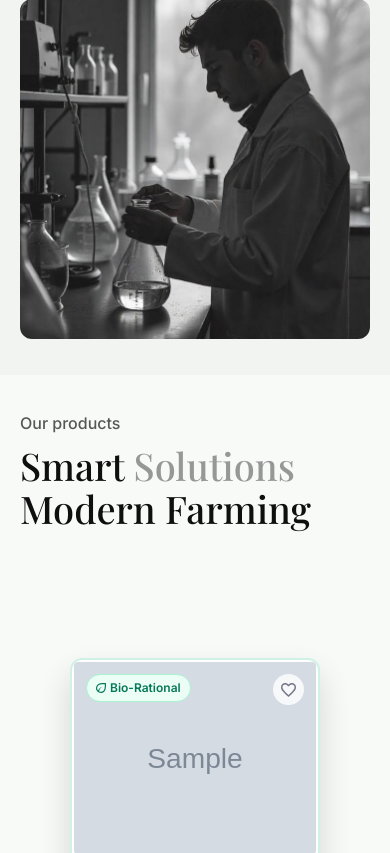
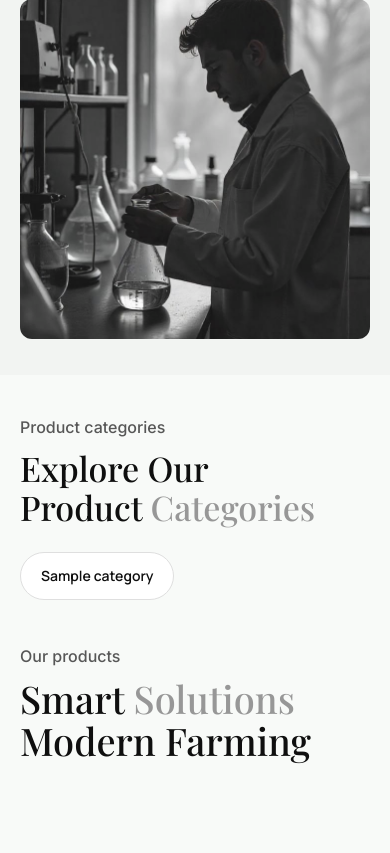
Before and after one commit to Desinftec-Solutions/Nexchemical, a Django app: page /en/ in a window 390 px wide. Shown: the part 2982-3835 px from the top of the page. Run offline with Django 5.2, Linux system fonts and the light colour scheme; tables that the repository leaves empty hold one stand-in row (values such as "Sample post"); grey boxes marked "Sample" are stand-in pictures.

Commit message:
homepage: add a categories strip after the Services section
New section between Services and Products showing every catalogue
Category as a pill link into the catalog, pre-filtered by that
category (?category=<slug>, same param the catalog filter sidebar
already reads).

Follows the existing homepage conventions rather than inventing new
ones:
- Reuses the shared .section-head label/title pattern every other
  section uses.
- Section side padding uses var(--page-pad), so it inherits the
  existing 72px/40px/20px responsive scale for free.
- flex-wrap for the chip row (appropriate here since chip width
  varies with category name length, unlike the fixed-size grids
  elsewhere in the file).
- Mobile density tweak added into the single consolidated
  'RESPONSIVE' @media (max-width: 768px) block alongside the other
  homepage sections' overrides, rather than a new standalone query.

core.views.home now also passes catalogue.services.list_categories()
into the template context; the section is wrapped in {% if categories
%} (same guard style as the existing partners strip) so it disappears
cleanly with zero categories.

Verified locally (Python 3.12, matching CI): manage.py check, the
missing-migrations check, and the test suite all pass; ruff/black
clean on the one Python file touched (views.py); rendered the
homepage end-to-end with seeded categories and confirmed the chips
render with correct names/links and sit between Services and Products
in the DOM.

Co-Authored-By: Claude Sonnet 5 <noreply@anthropic.com>
Claude-Session: https://claude.ai/code/session_016vQrGpGhSdUUizPmgb64cS

```diff
--- a/nexchemicalBack/apps/core/templates/core/home.html
+++ b/nexchemicalBack/apps/core/templates/core/home.html
@@ -129,6 +129,21 @@
     </div>
   </section>
 
+  <!-- ============ CATEGORIES ============ -->
+  {% if categories %}
+    <section class="categories">
+      <div class="section-head categories__head">
+        <p class="section-head__label">{% trans "Product categories" %}</p>
+        <h2 class="section-head__title">{% blocktrans %}Explore Our<br>Product <span class="muted">Categories</span>{% endblocktrans %}</h2>
+      </div>
+      <div class="categories__strip">
+        {% for category in categories %}
+          <a class="category-chip" href="{% url 'catalogue:product_list' %}?category={{ category.slug }}">{{ category.name }}</a>
+        {% endfor %}
+      </div>
+    </section>
+  {% endif %}
+
   <!-- ============ PRODUCTS ============ -->
   <section class="products">
     <div class="section-head products__head">
--- a/nexchemicalBack/apps/core/views.py
+++ b/nexchemicalBack/apps/core/views.py
@@ -1,4 +1,4 @@
-from catalogue.services import list_active_products
+from catalogue.services import list_active_products, list_categories
 from django.shortcuts import render
 
 from . import services
@@ -9,6 +9,7 @@ def home(request):
         "featured_products": list_active_products()[:6],
         "partners": services.list_partners(),
         "partner_repeat": range(8),
+        "categories": list_categories(),
     }
     return render(request, "core/home.html", context)
 
--- a/nexchemicalBack/static/css/style.css
+++ b/nexchemicalBack/static/css/style.css
@@ -369,6 +369,45 @@ button { border: 0; background: none; padding: 0; cursor: pointer; font: inherit
 }
 
 /* ============================================================
+   CATEGORIES STRIP
+   ============================================================ */
+
+.categories {
+  max-width: 1440px;
+  margin-inline: auto;
+  padding: 56px var(--page-pad) 24px;
+}
+
+.categories__head { margin-bottom: 32px; }
+
+.categories__strip {
+  display: flex;
+  flex-wrap: wrap;
+  gap: 16px;
+}
+
+.category-chip {
+  display: inline-flex;
+  align-items: center;
+  padding: 16px 28px;
+  background: #fff;
+  border: 1px solid var(--color-card-border);
+  border-radius: 9999px;
+  font-family: var(--font-nav);
+  font-size: 15px;
+  font-weight: 600;
+  color: var(--color-ink);
+  transition: background-color .15s ease, border-color .15s ease, color .15s ease, transform .15s ease;
+}
+
+.category-chip:hover {
+  background: var(--color-primary);
+  border-color: var(--color-primary);
+  color: #fff;
+  transform: translateY(-2px);
+}
+
+/* ============================================================
    PRODUCTS
    ============================================================ */
 
@@ -1790,6 +1829,10 @@ a:hover .news-card__cta { text-decoration: underline; }
   .service-card { gap: 24px; }
   .services__photo { height: 340px; }
 
+  .categories { padding: 40px var(--page-pad) 8px; }
+  .categories__head { margin-bottom: 24px; }
+  .category-chip { padding: 12px 20px; font-size: 14px; }
+
   .cta__box { padding: 48px 28px; border-radius: 28px; }
   .cta__title { font-size: 38px; line-height: 46px; letter-spacing: -0.6px; }
 
```
